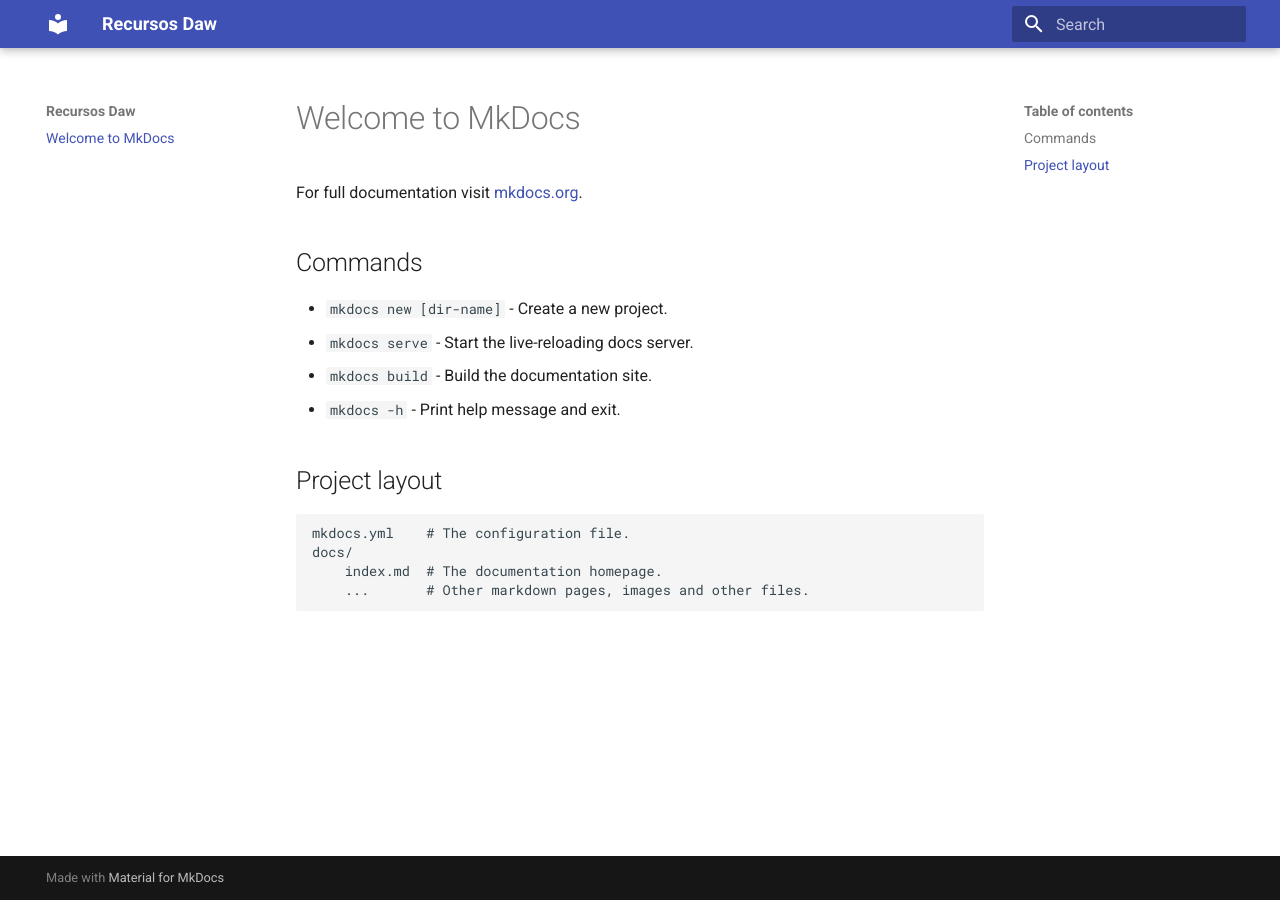
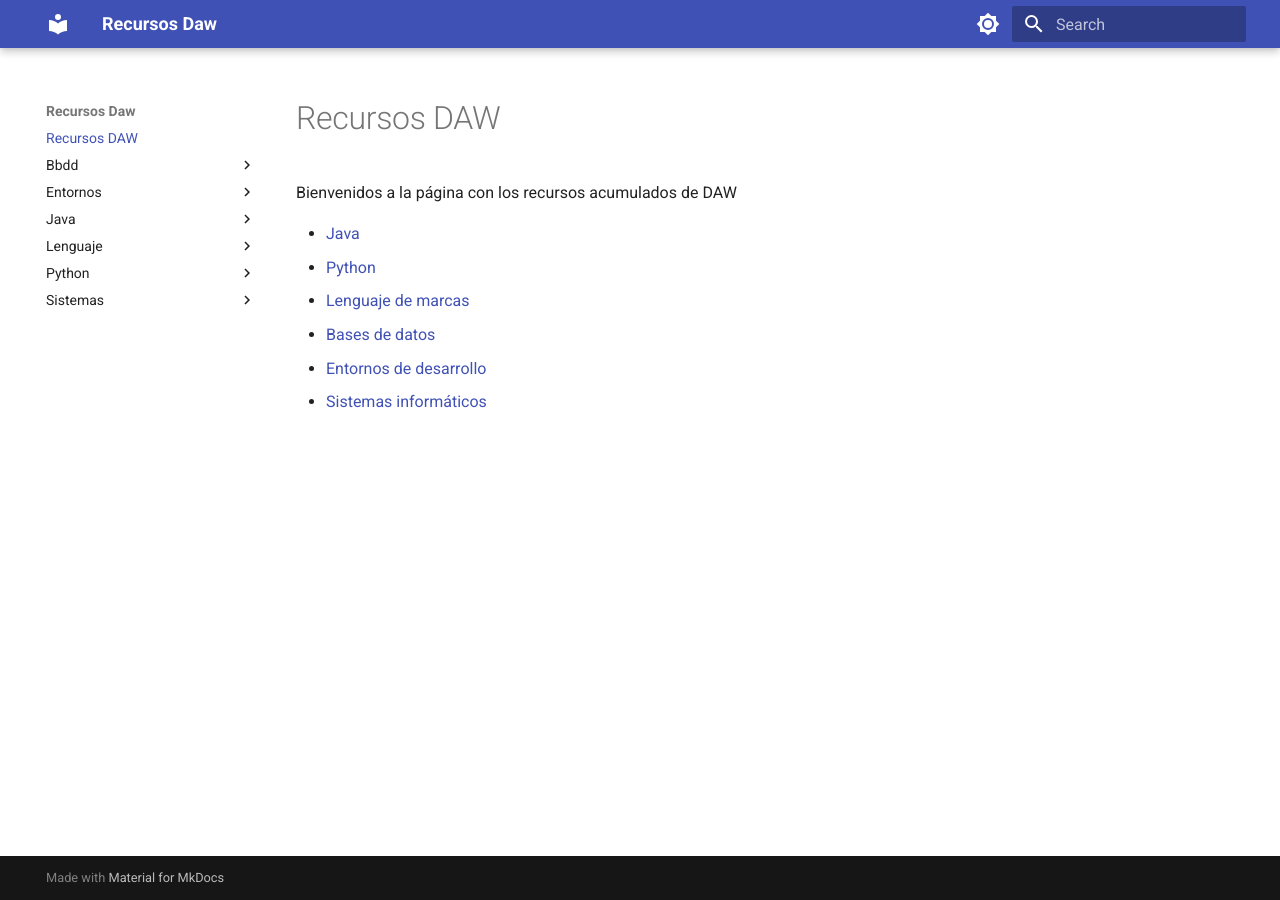
Before and after one commit to osca958/RecursosDaw, an MkDocs documentation site: the page built from docs/index.md, in a window 1280 px wide. Built offline with MkDocs 1.6.1 and Material for MkDocs 9.7.7, drawn with Linux system fonts in a browser that asks for light colours.

```diff
--- /dev/null
+++ b/docs/bbdd/index.md
@@ -0,0 +1 @@
+# Recursos Bases de Datos
--- /dev/null
+++ b/docs/entornos/index.md
@@ -0,0 +1 @@
+# Recursos Entornos de Desarrollo
--- a/docs/index.md
+++ b/docs/index.md
@@ -1,17 +1,10 @@
-# Welcome to MkDocs
+# Recursos DAW
 
-For full documentation visit [mkdocs.org](https://www.mkdocs.org).
+ Bienvenidos a la página con los recursos acumulados de DAW
 
-## Commands
-
-* `mkdocs new [dir-name]` - Create a new project.
-* `mkdocs serve` - Start the live-reloading docs server.
-* `mkdocs build` - Build the documentation site.
-* `mkdocs -h` - Print help message and exit.
-
-## Project layout
-
-    mkdocs.yml    # The configuration file.
-    docs/
-        index.md  # The documentation homepage.
-        ...       # Other markdown pages, images and other files.
+ - [Java](java.index.md)
+ - [Python](python/index.md)
+ - [Lenguaje de marcas](lenguaje/index.md)
+ - [Bases de datos](bbdd/index.md)
+ - [Entornos de desarrollo](entornos/index.md)
+ - [Sistemas informáticos](sistemas/index.md)
--- /dev/null
+++ b/docs/java/index.md
@@ -0,0 +1 @@
+# Recursos de Java
--- /dev/null
+++ b/docs/lenguaje/index.md
@@ -0,0 +1 @@
+# Recursos Lenguaje de Marcas
--- /dev/null
+++ b/docs/python/index.md
@@ -0,0 +1 @@
+# Recursos Python
--- /dev/null
+++ b/docs/sistemas/index.md
@@ -0,0 +1 @@
+# Recursos Sistemas Informáticos
--- a/mkdocs.yml
+++ b/mkdocs.yml
@@ -2,3 +2,16 @@ site_name: Recursos Daw
 site_url: https://osca958.github.io/recursosDaw
 theme:
   name: material
+  palette:
+
+    #Paleta para modo claro
+    - scheme: default
+      toggle:
+        icon: material/brightness-7
+        name: Switch to dark mode
+
+    #Paleta para modo oscuro
+    - scheme: slate
+      toggle:
+        icon: material/brightness-4
+        name: Switch to light mode
```
Also changed, not shown: 1 other file.
